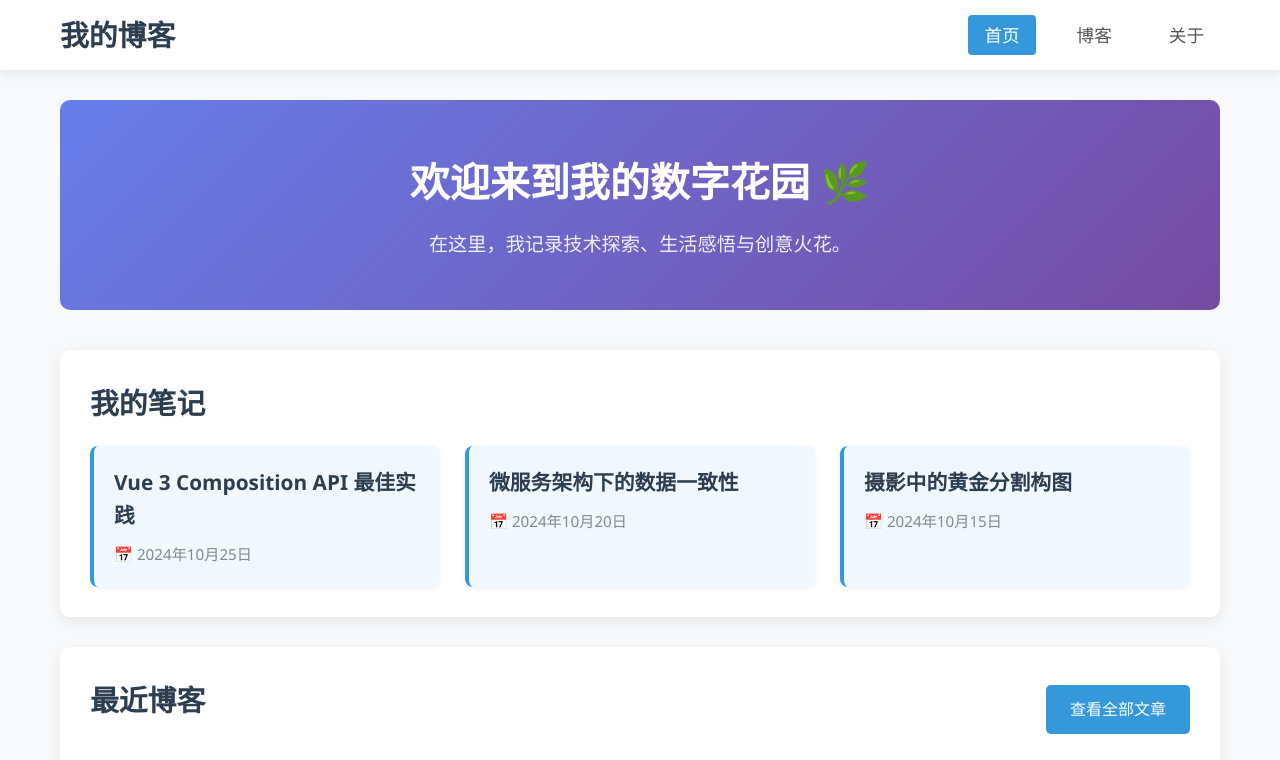
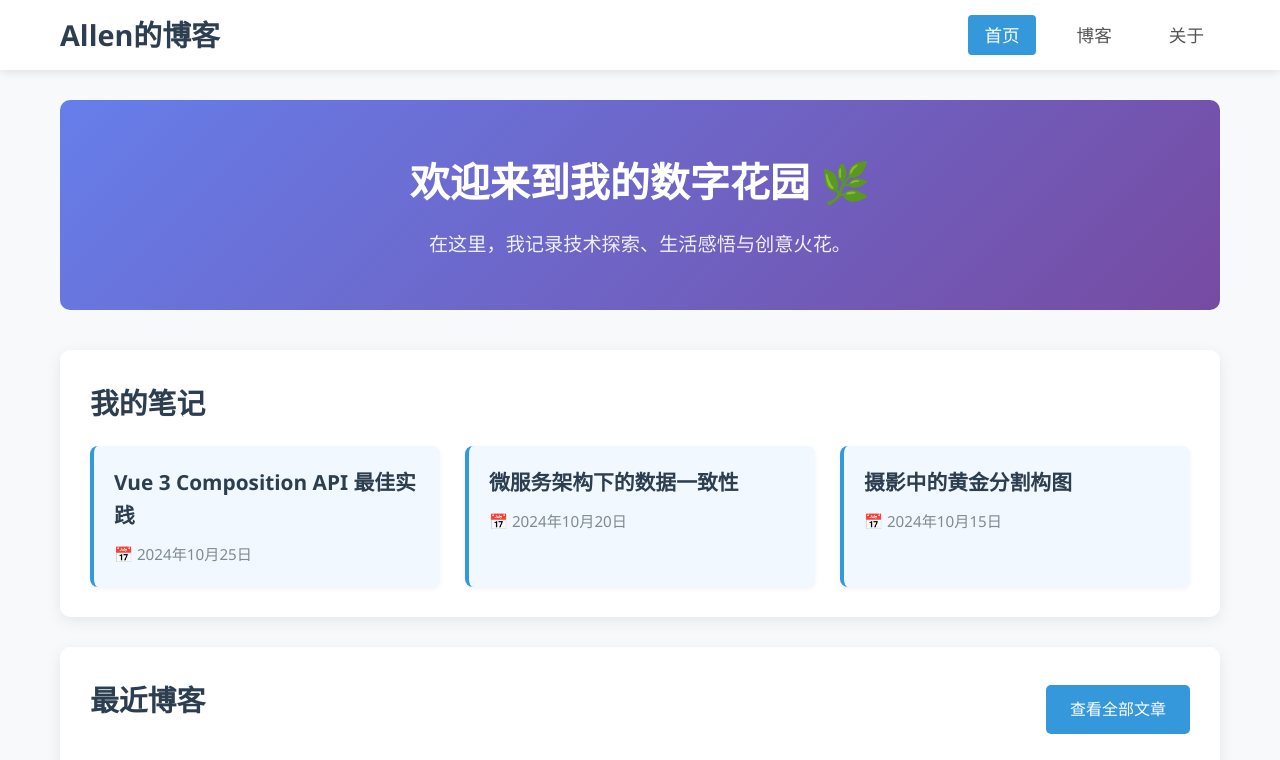
Before and after one commit to robertyoung1993/my-test-page, a plain HTML site: page index.html in a window 1280 px wide. Shown: the top 760 px of the page. Drawn offline with nearby package versions, Linux system fonts and the light colour scheme; grey boxes are pictures that could not be loaded.

Commit message:
Update index.html

```diff
--- a/index.html
+++ b/index.html
@@ -3,7 +3,7 @@
 <head>
   <meta charset="UTF-8">
   <meta name="viewport" content="width=device-width, initial-scale=1.0">
-  <title>我的模块化博客</title>
+  <title>我的个人博客</title>
   <!-- 引入样式 -->
   <link rel="stylesheet" href="./css/styles.css">
 </head>
@@ -11,7 +11,7 @@
   <div id="app">
     <nav class="navbar">
       <div class="nav-container">
-        <router-link to="/" class="nav-logo">我的博客</router-link>
+        <router-link to="/" class="nav-logo">Allen的博客</router-link>
         <ul class="nav-menu">
           <li class="nav-item">
             <router-link to="/" class="nav-link">首页</router-link>
```
